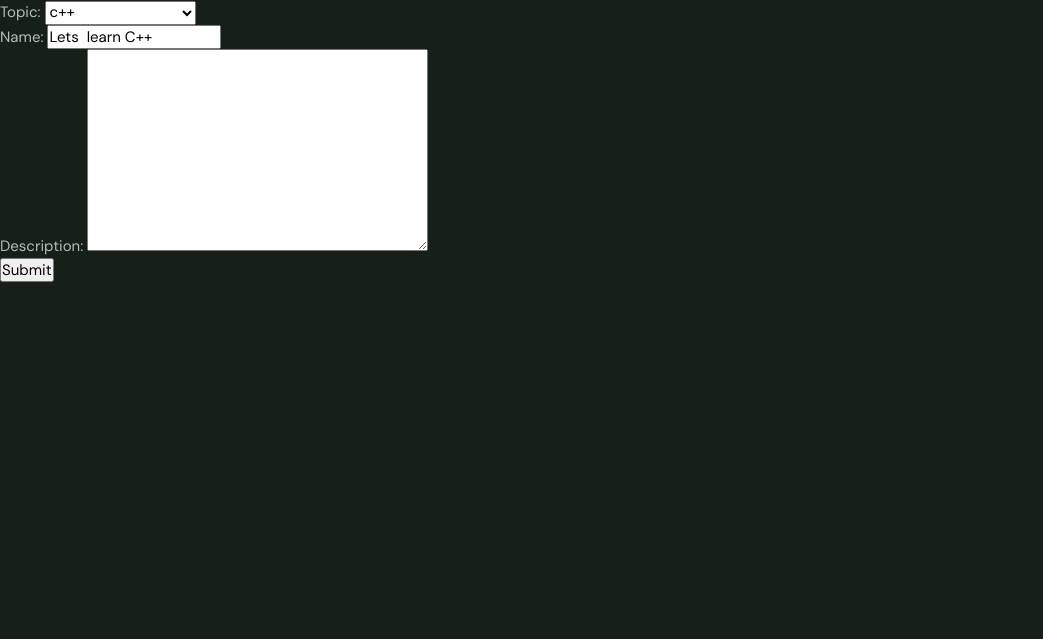
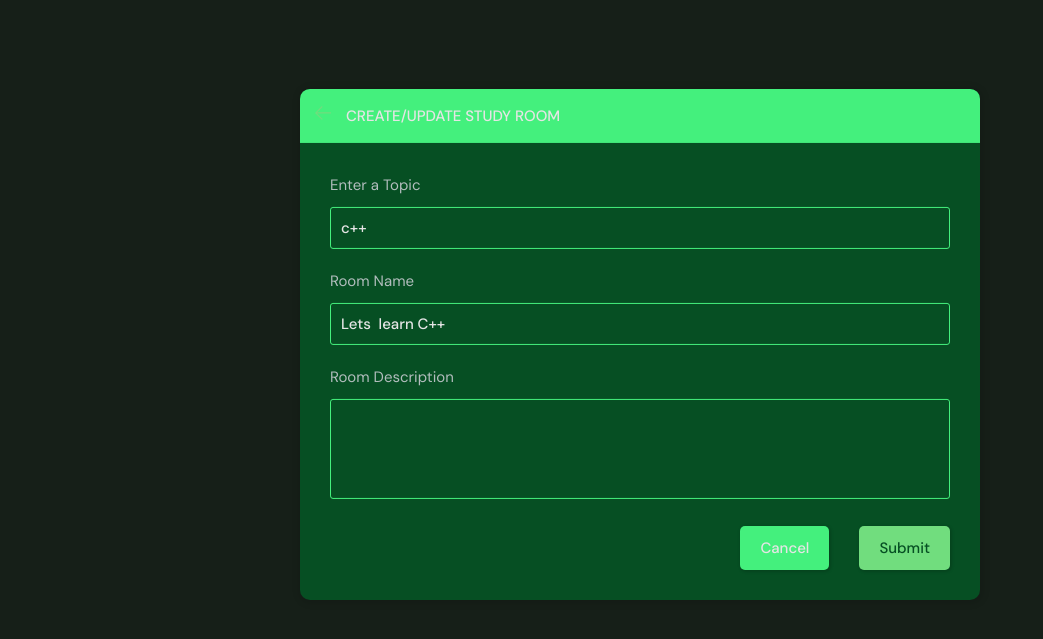
Before and after one commit to genadikupreishvili/GenHub, a Django app: page /update-room/18/ in a window 1280 px wide. Shown: the part 76-715 px from the top of the page, without its empty margins (0-1043 px from the left). Run offline with Django 4.2, Linux system fonts and the light colour scheme; a user stored in the database is signed in; data comes from the database, SQL or seed files in the repository; both versions use the stored data as it was after the commit.

Commit message:
Create_room theme instalation

```diff
--- a/GenHub/base/templates/base/room_form.html
+++ b/GenHub/base/templates/base/room_form.html
@@ -1,14 +1,74 @@
 {% extends 'main.html' %}
 
 {% block content %}
+  <main class="create-room layout">
+    <div class="container">
+      <div class="layout__box">
+        <div class="layout__boxHeader">
+          <div class="layout__boxTitle">
+            <a href="{% url 'home' %}">
+              <svg version="1.1" xmlns="http://www.w3.org/2000/svg" width="32" height="32" viewBox="0 0 32 32">
+                <title>arrow-left</title>
+                <path
+                  d="M13.723 2.286l-13.723 13.714 13.719 13.714 1.616-1.611-10.96-10.96h27.625v-2.286h-27.625l10.965-10.965-1.616-1.607z">
+                </path>
+              </svg>
+            </a>
+            <h3>Create/update Study Room</h3>
+          </div>
+        </div>
+        <div class="layout__body">
+          <form class="form" action="#" method="POST">
+            {% csrf_token %}
 
-<div>
-    <form method = 'POST'  action = ''>
-        {% csrf_token %}
-        {{form.as_p}}
-        <input type="submit" value = 'Submit' />
+            <div class="form__group">
+              <label for="room_topic">Enter a Topic</label>
+              <input required type="text" value = '{{room.topic.name}}'  name = "topic"  list="topic-list"  />
+              <datalist id="topic-list">
+                <s id="room_topic" >
+                  {% for topic in topics %}
+                  <option value="{{topic.name}}">{{topic.name}}</option>
+                  {% endfor %}
 
-    </form>
-</div>
 
-{% endblock content %}
+                </s>
+
+              </datalist>
+            </div>
+
+
+            <div class="form__group">
+              <label for="room_name">Room Name</label>
+              {{form.name}}
+            </div>
+
+            <div class="form__group">
+              <label for="room_description">Room Description</label>
+              {{form.description}}
+            </div>
+
+
+            <!-- <div class="form__group">
+              <label for="room_topic">Topic</label>
+              <input required type="text" name="topic" id="room_topic" list="topic-list" />
+              <datalist id="topic-list">
+                <select id="room_topic">
+                  <option value="">Select your topic</option>
+                  <option value="Python">Python</option>
+                  <option value="Django">Django</option>
+                </select>
+              </datalist>
+
+            </div> -->
+
+
+            <div class="form__action">
+              <a class="btn btn--dark" href="{% url 'home' %}">Cancel</a>
+              <button class="btn btn--main" type="submit">Submit</button>
+            </div>
+          </form>
+        </div>
+      </div>
+    </div>
+  </main>
+  {% endblock content %}
--- a/GenHub/base/views.py
+++ b/GenHub/base/views.py
@@ -109,31 +109,42 @@ def userProfile(request, pk):
 @login_required(login_url= 'login')
 def createRoom(request):
     form = RoomForm()
+    topics = Topic.objects.all()
     if request.method == 'POST':
-        form = RoomForm(request.POST)
-        if form.is_valid():
-             room = form.save(commit=False)
-             room.host = request.user
-             room.save()
-             return redirect("home")
-    context = {"form" : form}
+        topic_name = request.POST.get('topic')
+        topic, created = Topic.objects.get_or_create(name = topic_name)
+
+        Room.objects.create(
+            host = request.user,
+            topic = topic,
+            name = request.POST.get('name'),
+            description = request.POST.get('description')
+        )
+
+        return redirect("home")
+    context = {"form" : form, 'topics':topics}
     return render(request, 'base/room_form.html', context )
 
 @login_required(login_url= 'login')
 def updateRoom(request, pk):
     room = Room.objects.get(id = pk)
     form = RoomForm(instance = room)
+    topics = Topic.objects.all()
 
     if request.user != room.host :
         return  HttpResponse("You are not allowed here! ")
 
     if request.method == 'POST':
-        form = RoomForm(request.POST, instance = room)
-        if form.is_valid():
-             form.save()
-             return redirect("home")
+        topic_name = request.POST.get('topic')
+        topic, created = Topic.objects.get_or_create(name = topic_name)
+        room.name = request.POST.get('name')
+        room.topic = topic
+        room.description = request.POST.get('description')
+        room.save()
+        return redirect("home")
 
-    context = {'form': form}
+
+    context = {'form': form, 'topics':topics, 'room':room}
     return render(request, 'base/room_form.html', context)
 
 @login_required(login_url= 'login')
```
Also changed, not shown: GenHub/base/templates/base/room_form_old.html (added, +14 -0 lines), GenHub/db.sqlite3, 3 other files.
